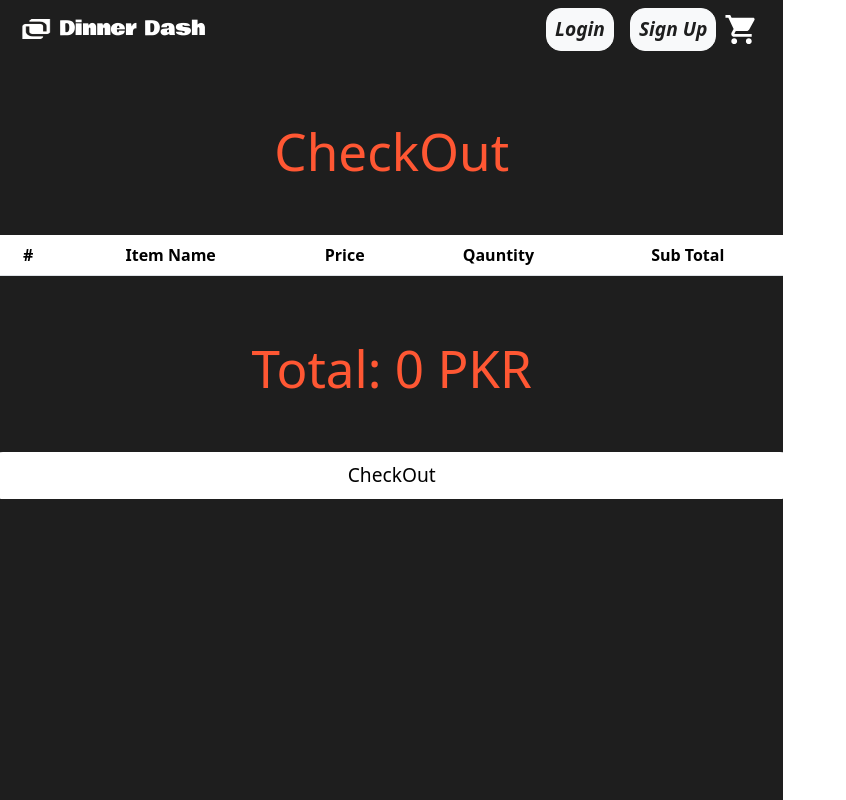
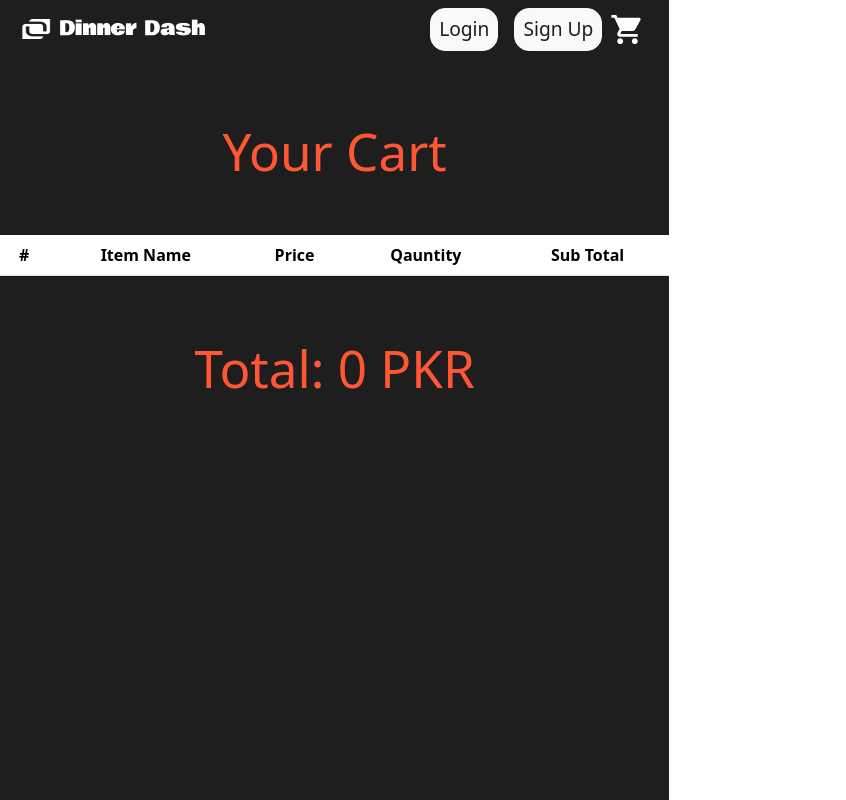
Before and after one commit to m-musaz/Dinner-Dash-Web, a React (Vite) app in the folder frontend/: page /view-cart in a window 1280 px wide. Shown: the whole page, without its empty margins (0-846 px from the left). Built offline with nearby package versions, Linux system fonts and the light colour scheme; the HTML template or start-up script is replaced by a standard one.

Commit message:
User Checks added

```diff
--- a/frontend/src/Util/HandleCart.jsx
+++ b/frontend/src/Util/HandleCart.jsx
@@ -28,6 +28,9 @@ const handleCart = (
         if (quantity === 0) {
           const newCart = cart.filter((item) => item.itemId != itemID);
           setCart([...newCart]);
+          if (newCart.length === 0) {
+            localStorage.setItem("cart", JSON.stringify(newCart));
+          }
           return;
         }
       }
--- a/frontend/src/components/Auth/Auth.jsx
+++ b/frontend/src/components/Auth/Auth.jsx
@@ -11,7 +11,7 @@ const Auth = () => {
   const location = useLocation();
 
   useEffect(() => {
-    location.search == "?signout=true" ? setformstate(true) : false;
+    location.search == "?signup=true" ? setformstate(true) : false;
   }, []);
 
   return (
--- a/frontend/src/components/Auth/LoginForm.jsx
+++ b/frontend/src/components/Auth/LoginForm.jsx
@@ -4,28 +4,39 @@ import { Navigate, useNavigate } from "react-router-dom";
 import { useFormik } from "formik";
 import validationSchema from "../../schema/loginvalidation";
 import LoginFormInitialVals from "../../constants/loginFormConstants";
+import axios from "axios";
 
 function LoginForm({ statefun }) {
   const navigate = useNavigate();
-  const [password, setPassword] = useState("");
   const [fetchedUser, setfetchedUser] = useState(null);
 
-  const handleSubmit = (values) => {
+  const handleSubmit = async (values) => {
     console.log("login");
-    // setfetchedUser(JSON.parse(localStorage.getItem(`${values.email}`)));
-    // setPassword(formik.values.password);
+    try {
+      const res = await axios.post(`http://localhost:3000/login`, {
+        email: values.email,
+        password: values.password,
+      });
+      if (res) {
+        localStorage.setItem(
+          "user",
+          JSON.stringify({
+            user: res.data.body,
+            token: res.data.token,
+          })
+        );
+        setfetchedUser(res.data.token);
+      }
+    } catch (err) {
+      alert(err);
+    }
   };
 
-  //   useEffect(() => {
-  //     if (fetchedUser) {
-  //       if (password == fetchedUser.password) {
-  //         localStorage.setItem("LoggedIn", JSON.stringify(fetchedUser));
-  //         navigate("/feed");
-  //       } else {
-  //         alert("incorrect password");
-  //       }
-  //     }
-  //   }, [fetchedUser]);
+  useEffect(() => {
+    if (fetchedUser != null) {
+      navigate("/");
+    }
+  }, [fetchedUser]);
 
   const formik = useFormik({
     initialValues: { LoginFormInitialVals },
--- a/frontend/src/components/Auth/SignupForm.jsx
+++ b/frontend/src/components/Auth/SignupForm.jsx
@@ -3,29 +3,26 @@ import styles from "./Auth.module.css";
 import { Formik, Form, Field, ErrorMessage } from "formik";
 import validationSchema from "../../schema/signupvalidation";
 import initialValues from "../../constants/signupFormConstants";
+import axios from "axios";
 
 function SignupForm({ statefun }) {
   const [email, setEmail] = useState("");
   const [password, setPassword] = useState("");
   const [name, setName] = useState("");
-  const handleSubmit = (values) => {
-    // if (localStorage.getItem("UserCount") == null) {
-    //   localStorage.setItem("UserCount", 1);
-    // }
-    // localStorage.setItem(
-    //   `${values.email}`,
-    //   JSON.stringify({
-    //     id: localStorage.getItem("UserCount"),
-    //     name: `${values.name}`,
-    //     email: `${values.email}`,
-    //     password: `${values.password}`,
-    //   })
-    // );
-    // localStorage.setItem(
-    //   "UserCount",
-    //   parseInt(localStorage.getItem("UserCount")) + 1
-    // );
-    statefun(false);
+  const handleSubmit = async (values) => {
+    try {
+      const res = await axios.post(`http://localhost:3000/signup`, {
+        fullName: values.name,
+        email: values.email,
+        password: values.password,
+      });
+      if (res) {
+        console.log(res);
+        statefun(false);
+      }
+    } catch (err) {
+      alert("User Already Exists");
+    }
   };
 
   const handleClick = () => {
--- a/frontend/src/components/Checkout/Checkout.jsx
+++ b/frontend/src/components/Checkout/Checkout.jsx
@@ -6,16 +6,23 @@ import TableRow from "./TableRow";
 function Checkout() {
   const [cart, setCart] = useState([]);
   const [total, setTotal] = useState(0);
+  const [user, setUser] = useState({});
   useEffect(() => {
     // Load cart from local store if present
     const cartFromStorage = JSON.parse(localStorage.getItem("cart"));
     if (cartFromStorage) {
       setCart(cartFromStorage);
     }
+    const token = JSON.parse(localStorage.getItem("user"));
+    if (token) {
+      if (Object.keys(token).length) {
+        console.log(token, "this is token");
+        setUser(token);
+      }
+    }
   }, []);
 
   useEffect(() => {
-    // Load cart from local store if present
     let val = 0;
     cart.forEach((item) => {
       val += item.subTotal;
@@ -24,7 +31,7 @@ function Checkout() {
     if (cart.length) {
       localStorage.setItem("cart", JSON.stringify(cart));
     } else {
-      console.log("empty");
+      console.log(cart, "else mein");
     }
   }, [cart]);
   return (
@@ -34,10 +41,17 @@ function Checkout() {
       >
         <div className="row ">
           <div className={`col-12`}>
-            <Navbar cart={cart} />
+            <Navbar cart={cart} user={user} setUser={setUser} />
             <div className={`row py-3 ${styles.categoriesbg}`}>
               <div className="col-12 my-5">
-                <h1 className="pb-5">CheckOut</h1>
+                {Object.keys(user).length ? (
+                  <>
+                    <h1>{user.user.fullName}'s</h1>
+                    <h1 className="pb-5">Cart</h1>
+                  </>
+                ) : (
+                  <h1 className="pb-5">Your Cart</h1>
+                )}
                 <table className="table">
                   <thead>
                     <tr>
@@ -65,12 +79,14 @@ function Checkout() {
                   </tbody>
                 </table>
               </div>
-              <h1 className="pb-5">Total: {total} PKR</h1>
-              <button
-                className={`mb-4 py-2 rounded-pill ${styles.checkoutbtn}`}
-              >
-                CheckOut
-              </button>
+              <h1 className="">Total: {total} PKR</h1>
+              {Object.keys(user).length ? (
+                <button
+                  className={`mb-4 py-2 rounded-pill ${styles.checkoutbtn}`}
+                >
+                  CheckOut
+                </button>
+              ) : undefined}
             </div>
           </div>
         </div>
--- a/frontend/src/components/Home/Home.jsx
+++ b/frontend/src/components/Home/Home.jsx
@@ -9,13 +9,12 @@ const Home = () => {
   const [categories, setCategories] = useState([]);
   const [items, setItems] = useState([]);
   const [cart, setCart] = useState([]);
-  // const [loading, setLoading] = useState(false);
+  const [user, setUser] = useState({});
 
   async function fetchCategories() {
     try {
       const res = await axios.get(`http://localhost:3000/categories/get-all`);
       setCategories(res?.data.data);
-      // res !== null ? setLoading(false) : undefined;
     } catch (err) {
       console.log(err);
     }
@@ -23,9 +22,7 @@ const Home = () => {
   async function fetchItems() {
     try {
       const res = await axios.get(`http://localhost:3000/items/get-latest`);
-      console.log(res?.data.data);
       setItems(res?.data.data);
-      // res !== null ? setLoading(false) : undefined;
     } catch (err) {
       console.log(err);
     }
@@ -37,6 +34,12 @@ const Home = () => {
     fetchItems();
     // Load cart from local store if present
     const cartFromStorage = JSON.parse(localStorage.getItem("cart"));
+    const token = JSON.parse(localStorage.getItem("user"));
+    if (token) {
+      setUser(token);
+    } else {
+      setUser({});
+    }
     if (cartFromStorage) {
       setCart(cartFromStorage);
     }
@@ -54,7 +57,7 @@ const Home = () => {
       <div className={`container-fluid p-0 overflow-hidden`}>
         <div className="row ">
           <div className={`col-12`}>
-            <Navbar cart={cart} />
+            <Navbar cart={cart} user={user} setUser={setUser} />
             <div className={`row ${styles.landingbg}`}>
               <div className="col-12">
                 <img src={DD}></img>
--- a/frontend/src/components/Home/Navbar.jsx
+++ b/frontend/src/components/Home/Navbar.jsx
@@ -6,13 +6,28 @@ import { Badge } from "@mui/material";
 import ShoppingCartIcon from "@mui/icons-material/ShoppingCart";
 import { useNavigate } from "react-router-dom";
 
-function Navbar({ cart }) {
+function Navbar({ cart, user, setUser }) {
   const [cartSize, setCartSize] = useState();
   const navigate = useNavigate();
 
   useEffect(() => {
+    const token = JSON.parse(localStorage.getItem("user"));
+    if (token) {
+      if (Object.keys(token).length) {
+        console.log(token, "this is token");
+        setUser(token);
+      }
+    }
+  }, []);
+
+  useEffect(() => {
     setCartSize(cart.length);
   }, [cart]);
+
+  const handleLogOut = () => {
+    localStorage.setItem("user", JSON.stringify({}));
+    setUser({});
+  };
 
   return (
     <div className="row">
@@ -34,16 +49,37 @@ function Navbar({ cart }) {
             Dinner Dash
           </a>
           <div className="px-3">
-            <button className={`btn btn-light mx-2 px-2 ${styles.navbtn}`}>
-              Login
-            </button>
-            <button className={`btn btn-light mx-2 px-2 ${styles.navbtn}`}>
-              Sign Up
-            </button>
+            {Object.keys(user).length ? (
+              <button
+                className={`btn btn-light mx-2 px-2 ${styles.navbtn}`}
+                onClick={handleLogOut}
+              >
+                Log Out
+              </button>
+            ) : (
+              <>
+                <button
+                  className={`btn btn-light mx-2 px-2 ${styles.navbtn}`}
+                  onClick={() => {
+                    navigate("/auth");
+                  }}
+                >
+                  Login
+                </button>
+                <button
+                  className={`btn btn-light mx-2 px-2 ${styles.navbtn}`}
+                  onClick={() => {
+                    navigate("/auth?signup=true");
+                  }}
+                >
+                  Sign Up
+                </button>
+              </>
+            )}
+
             <Badge badgeContent={cartSize} className="text-black" color="error">
               <div
                 onClick={() => {
-                  console.log("showcart");
                   navigate("/view-cart");
                 }}
               >
--- a/frontend/src/components/Home/Navbar.module.css
+++ b/frontend/src/components/Home/Navbar.module.css
@@ -7,9 +7,8 @@
   background-color: #1e1e1e;
 }
 .navbtn {
-  font-weight: 800 !important;
+  font-weight: 500 !important;
   font-size: larger !important;
   color: #1e1e1e !important;
-  font-style: italic !important;
   border-radius: 15px !important;
 }
```
Also changed, not shown: 1 other file (tests, documents, lock files or other folders).
